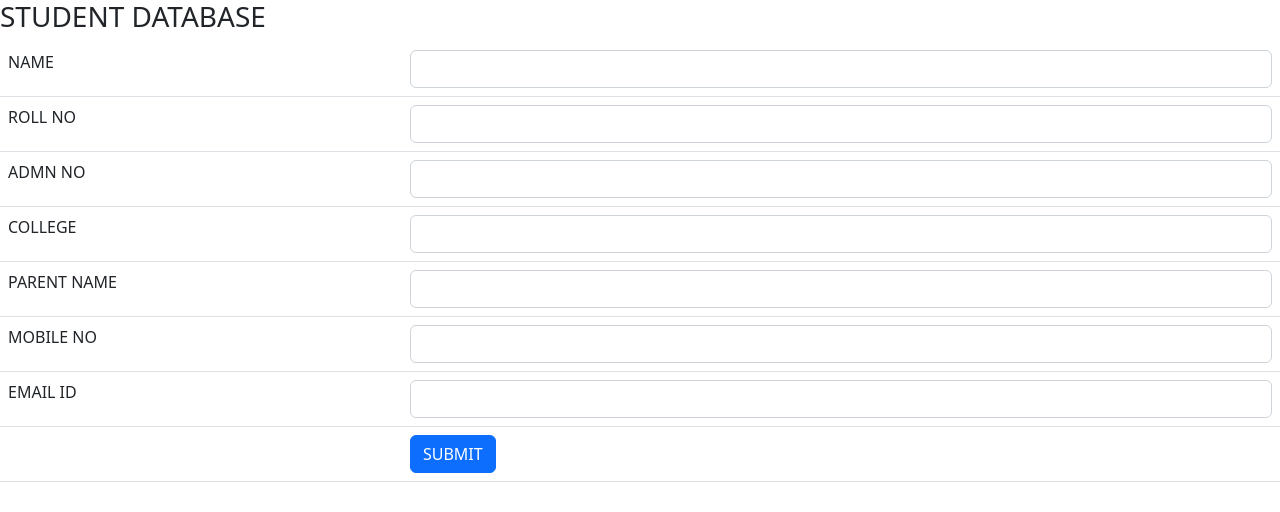
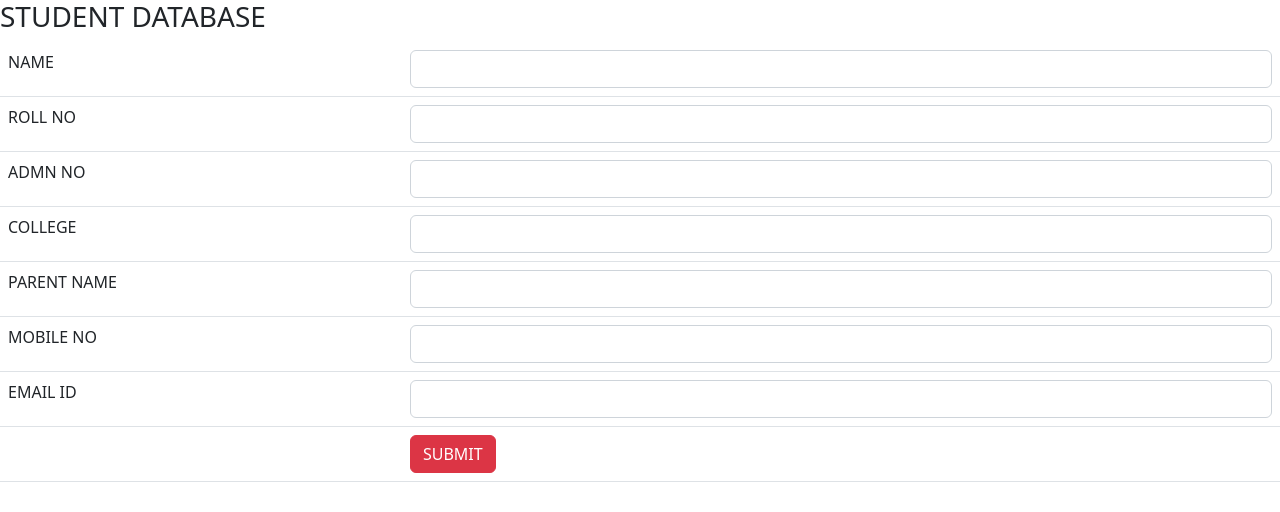
Before and after one commit to AROMALANILKUMAR/sample, a plain HTML site: page student.html in a window 1280 px wide. Drawn offline with nearby package versions, Linux system fonts and the light colour scheme.

Commit message:
change made

```diff
--- a/student.html
+++ b/student.html
@@ -42,7 +42,7 @@
     </tr>
     <tr>
         <td></td>
-        <td> <button class="btn btn-primary">SUBMIT</button> </td>
+        <td> <button class="btn btn-danger">SUBMIT</button> </td>
     </tr>
    </table>
    <!-- JavaScript Bundle with Popper -->
```
